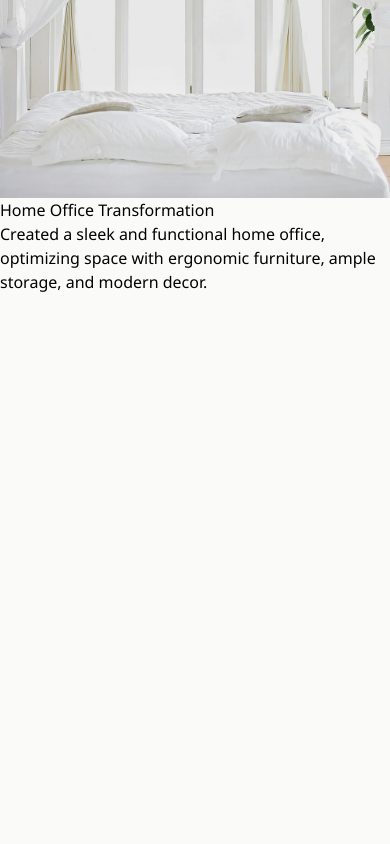
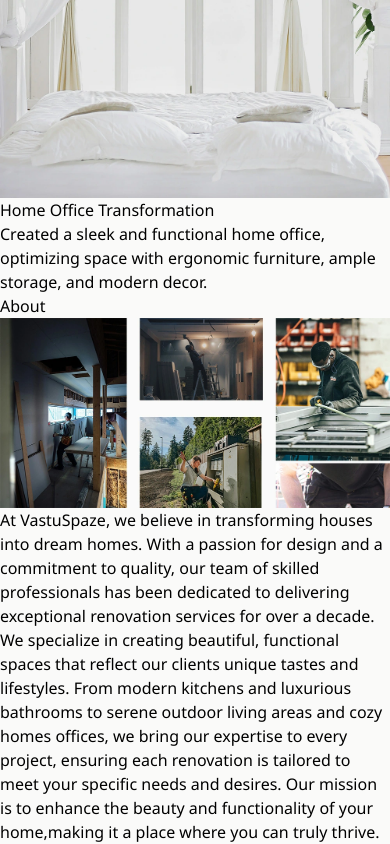
Before and after one commit to ionutpetru4046/Simple-Landing-Page, a React (Vite) app: page / in a window 390 px wide. Shown: the part 5729-6573 px from the top of the page. Before the commit the page ends 6023 px from the top, so only its background shows below. Built offline with nearby package versions, Linux system fonts and the light colour scheme.

Commit message:
About section finished

```diff
--- a/src/App.jsx
+++ b/src/App.jsx
@@ -1,3 +1,4 @@
+import About from "./components/About"
 import Hero from "./components/Hero"
 import Navbar from "./components/Navbar"
 import Portfolio from "./components/Portfolio"
@@ -10,6 +11,7 @@
       <Hero />
       <Services />
       <Portfolio />
+      <About />
     </main>
   )
 }
--- a/src/components/About.jsx
+++ b/src/components/About.jsx
@@ -1,7 +1,30 @@
+import aboutImage from "../assets/about.webp"
+
 const About = () => {
   return (
-    <section className="">
-
+    <section className="max-w-7xl mx-auto border-b-2" id="about">
+        <h2 className="text-xl lg:text-3xl tracking-tight text-center uppercase
+        mb-12 mx-4">
+            About
+        </h2>
+        <div className="flex flex-col items-center lg:space-x-8 mx-4 mb-20">
+            <div className="mb-8 lg:mb-0">
+                <img src={aboutImage} alt="About VastuSpaze" className="w-full h-auto" />
+            </div>
+            <p className="text-lg lg:text-3xl font-light text-center lg:text-left max-w-5xl mx-auto mt-8">
+                At VastuSpaze, we believe in transforming houses into dream homes.
+                With a passion for design and a commitment to quality, our team of
+                skilled professionals has been dedicated to delivering exceptional
+                renovation services for over a decade. We specialize in creating
+                beautiful, functional spaces that reflect our clients unique tastes
+                and lifestyles. From modern kitchens and luxurious bathrooms to serene
+                outdoor living areas and cozy homes offices, we bring our expertise to
+                every project, ensuring each renovation is tailored to meet your
+                specific needs and desires. Our mission is to enhance the beauty and
+                functionality of your home,making it a place where you  can truly
+                thrive.
+            </p>
+        </div>
     </section>
   )
 }
```
